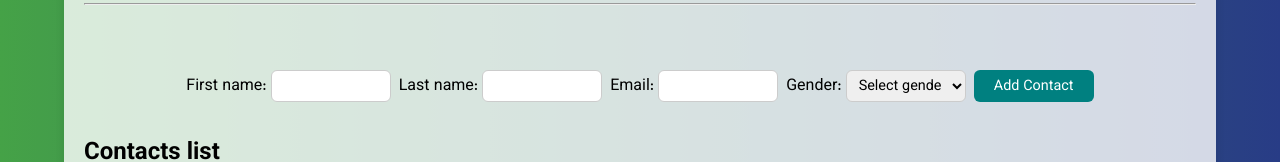
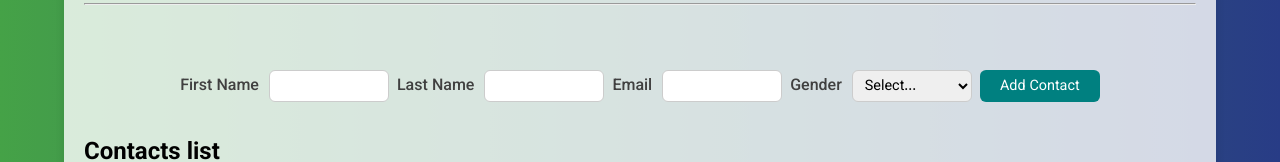
Before and after one commit to Diana-Abyaneh/diana-abyaneh_week17, a React (Vite) app: page / in a window 1280 px wide. Shown: the part 182-344 px from the top of the page. Built offline with nearby package versions, Linux system fonts and the light colour scheme.

Commit message:
Implement form validation with React Hook Form and Yup; refactor input components for better reusability

```diff
--- a/src/components/ConfirmModal.jsx
+++ b/src/components/ConfirmModal.jsx
@@ -2,10 +2,10 @@ import styles from "./confirmModal.module.css"
 
 function ConfirmModal({ message, onConfirm, onCancel }) {
   return (
-    <div style={styles.overlay}>
-      <div style={styles.modal}>
+    <div className={styles.overlay}>
+      <div className={styles.modal}>
         <p>{message}</p>
-        <div style={styles.buttons}>
+        <div className={styles.buttons}>
           <button onClick={onConfirm} id="yes">
             Yes
           </button>
--- a/src/components/ContactForm.jsx
+++ b/src/components/ContactForm.jsx
@@ -1,9 +1,34 @@
-import { useState, useEffect } from "react";
+import { useEffect } from "react";
 import { useContext } from "react";
 import { ContactContext } from "../context/ContactContext";
+import { useForm } from "react-hook-form";
+import { yupResolver } from "@hookform/resolvers/yup";
+import * as yup from "yup";
+import Input from "./form/Input";
+import Select from "./form/Select";
 import styles from "./ContactForm.module.css";
 
 function ContactForm() {
+  const contactSchema = yup.object({
+    firstName: yup.string().required("First name is required"),
+    lastName: yup.string().required("Last name is required"),
+    email: yup
+      .string()
+      .email("Invalid email format")
+      .required("Email is required"),
+    gender: yup.string().notRequired(),
+  });
+
+  const {
+    register,
+    handleSubmit,
+    reset,
+    setValue,
+    formState: { errors },
+  } = useForm({
+    resolver: yupResolver(contactSchema),
+  });
+
   const {
     editableContact,
     setEditableContact,
@@ -12,116 +37,68 @@ function ContactForm() {
     updateContact,
   } = useContext(ContactContext);
 
-  const [formData, setFormData] = useState({
-    avatarUrl: "",
-    firstName: "",
-    lastName: "",
-    email: "",
-    gender: "",
-  });
-
   useEffect(() => {
     if (editableContact) {
-      setFormData({
-        firstName: editableContact.firstName || "",
-        lastName: editableContact.lastName || "",
-        email: editableContact.email || "",
-        gender: editableContact.gender || "",
-        avatarUrl: editableContact.avatarUrl || "",
-      });
+      setValue("firstName", editableContact.firstName || "");
+      setValue("lastName", editableContact.lastName || "");
+      setValue("email", editableContact.email || "");
+      setValue("gender", editableContact.gender || "");
     }
-  }, [editableContact]);
+  }, [editableContact, setValue]);
 
-  const handleSubmit = async (e) => {
-    e.preventDefault();
-
-    const newErrors = [];
-
-    if (!formData.firstName) newErrors.push("First name is required!");
-    if (!formData.lastName) newErrors.push("Last name is required!");
-    if (!formData.email) newErrors.push("Email is required!");
-
-    const emailRegex = /^[^\s@]+@[^\s@]+\.[^\s@]+$/;
-    if (formData.email && !emailRegex.test(formData.email)) {
-      newErrors.push("Email format is invalid!");
-    }
-
-    if (newErrors.length > 0) {
-      showError(newErrors);
-      return;
-    }
+  const onSubmit = async (data) => {
     if (editableContact) {
-      await updateContact({ ...formData, id: editableContact.id });
+      await updateContact({ ...data, id: editableContact.id });
       setEditableContact(null);
     } else {
-      await addContact(formData);
+      await addContact(data);
     }
-
-    setFormData({
-      firstName: "",
-      lastName: "",
-      email: "",
-      gender: "",
-      avatarUrl: "",
-    });
+    reset();
   };
 
   return (
-    <form action="">
+    <form onSubmit={handleSubmit(onSubmit)}>
       <div className={styles.formInputs}>
         <div>
-          <label htmlFor="firstName">First name: </label>
-          <input
-            type="text"
+          <Input
+            label="First Name"
             name="firstName"
-            id="firstName"
-            value={formData.firstName}
-            onChange={(e) =>
-              setFormData({ ...formData, firstName: e.target.value })
-            }
+            register={register}
+            error={errors.firstName}
           />
         </div>
 
         <div>
-          <label htmlFor="lastName">Last name: </label>
-          <input
-            type="text"
+          <Input
+            label="Last Name"
             name="lastName"
-            id="lastName"
-            value={formData.lastName}
-            onChange={(e) =>
-              setFormData({ ...formData, lastName: e.target.value })
-            }
+            register={register}
+            error={errors.lastName}
           />
         </div>
         <div>
-          <label htmlFor="email">Email: </label>
-          <input
+          <Input
+            label="Email"
+            name="email"
             type="email"
-            name="email"
-            id="email"
-            value={formData.email}
-            onChange={(e) =>
-              setFormData({ ...formData, email: e.target.value })
-            }
+            register={register}
+            error={errors.email}
           />
         </div>
         <div>
-          <label htmlFor="gender">Gender:</label>
-          <select
-            id="gender"
-            value={formData.gender}
-            onChange={(e) =>
-              setFormData({ ...formData, gender: e.target.value })
-            }
-          >
-            <option value="">Select gender</option>
-            <option value="male">Male</option>
-            <option value="female">Female</option>
-          </select>
+          <Select
+            label="Gender"
+            name="gender"
+            register={register}
+            error={errors.gender}
+            options={[
+              { value: "male", label: "Male" },
+              { value: "female", label: "Female" },
+            ]}
+          />
         </div>
 
-        <button type="submit" onClick={handleSubmit}>
+        <button type="submit">
           {editableContact ? "Update Contact" : "Add Contact"}
         </button>
       </div>
--- /dev/null
+++ b/src/components/form/Input.jsx
@@ -0,0 +1,15 @@
+import styles from "./Input.module.css";
+
+function Input({ label, name, type = "text", register, error }) {
+  return (
+    <div className={styles.inputGroup}>
+      <label htmlFor={name} className={styles.label}>
+        {label}
+      </label>
+      <input id={name} type={type} {...register(name)} className={styles.input} />
+      {error && <p className={styles.error}>{error.message}</p>}
+    </div>
+  );
+}
+
+export default Input;
--- /dev/null
+++ b/src/components/form/Input.module.css
@@ -0,0 +1,31 @@
+.inputGroup {
+  margin-bottom: 0rem;
+  display: flex;
+  flex-direction: row;
+  gap: 10px;
+}
+
+.label {
+    margin: auto;
+  font-weight: 500;
+  color: #404040;
+}
+
+.input {
+  padding: 0.5rem 0.75rem;
+  border: 1px solid #ccc;
+  border-radius: 8px;
+  font-size: 1rem;
+  transition: border-color 0.3s ease;
+}
+
+.input:focus {
+  border-color: #3f51b5;
+  outline: none;
+}
+
+.error {
+  color: #f44336;
+  font-size: 0.875rem;
+  margin-top: 0.25rem;
+}
--- /dev/null
+++ b/src/components/form/Select.jsx
@@ -0,0 +1,22 @@
+import styles from "./Select.module.css";
+
+function Select({ label, name, register, options = [], error }) {
+  return (
+    <div className={styles.selectGroup}>
+      <label htmlFor={name} className={styles.label}>
+        {label}
+      </label>
+      <select id={name} {...register(name)} className={styles.select}>
+        <option value="">Select...</option>
+        {options.map((option) => (
+          <option key={option.value} value={option.value}>
+            {option.label}
+          </option>
+        ))}
+      </select>
+      {error && <p className={styles.error}>{error.message}</p>}
+    </div>
+  );
+}
+
+export default Select;
--- /dev/null
+++ b/src/components/form/Select.module.css
@@ -0,0 +1,30 @@
+.selectGroup {
+  display: flex;
+  flex-direction: row;
+  gap: 10px;
+}
+
+.label {
+    margin: auto;
+  font-weight: 500;
+  color: #404040;
+}
+
+.select {
+  padding: 0.5rem 0.75rem;
+  border: 1px solid #ccc;
+  border-radius: 8px;
+  font-size: 1rem;
+  transition: border-color 0.3s ease;
+}
+
+.select:focus {
+  border-color: #3f51b5;
+  outline: none;
+}
+
+.error {
+  color: #f44336;
+  font-size: 0.875rem;
+  margin-top: 0.25rem;
+}
```
